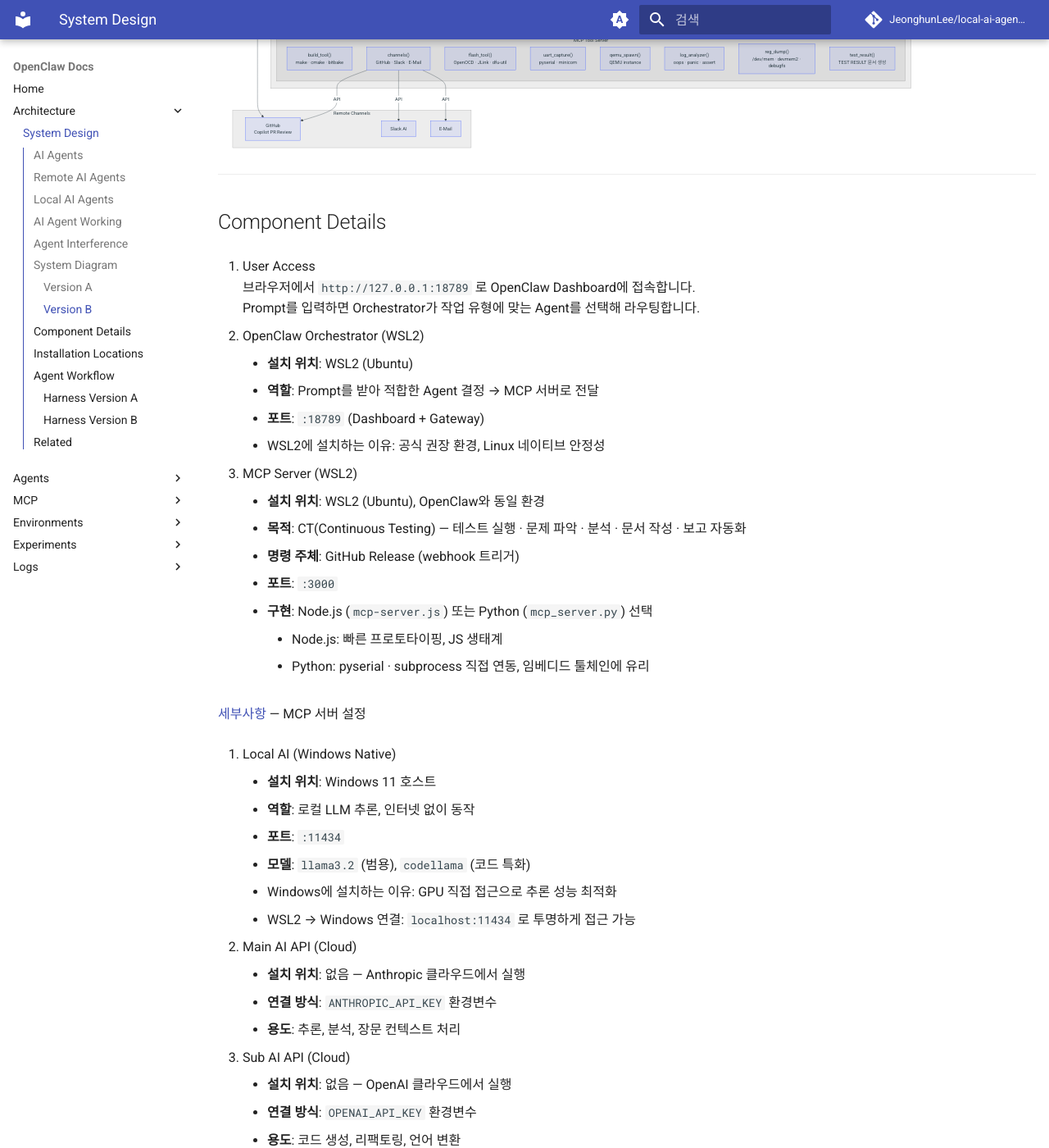
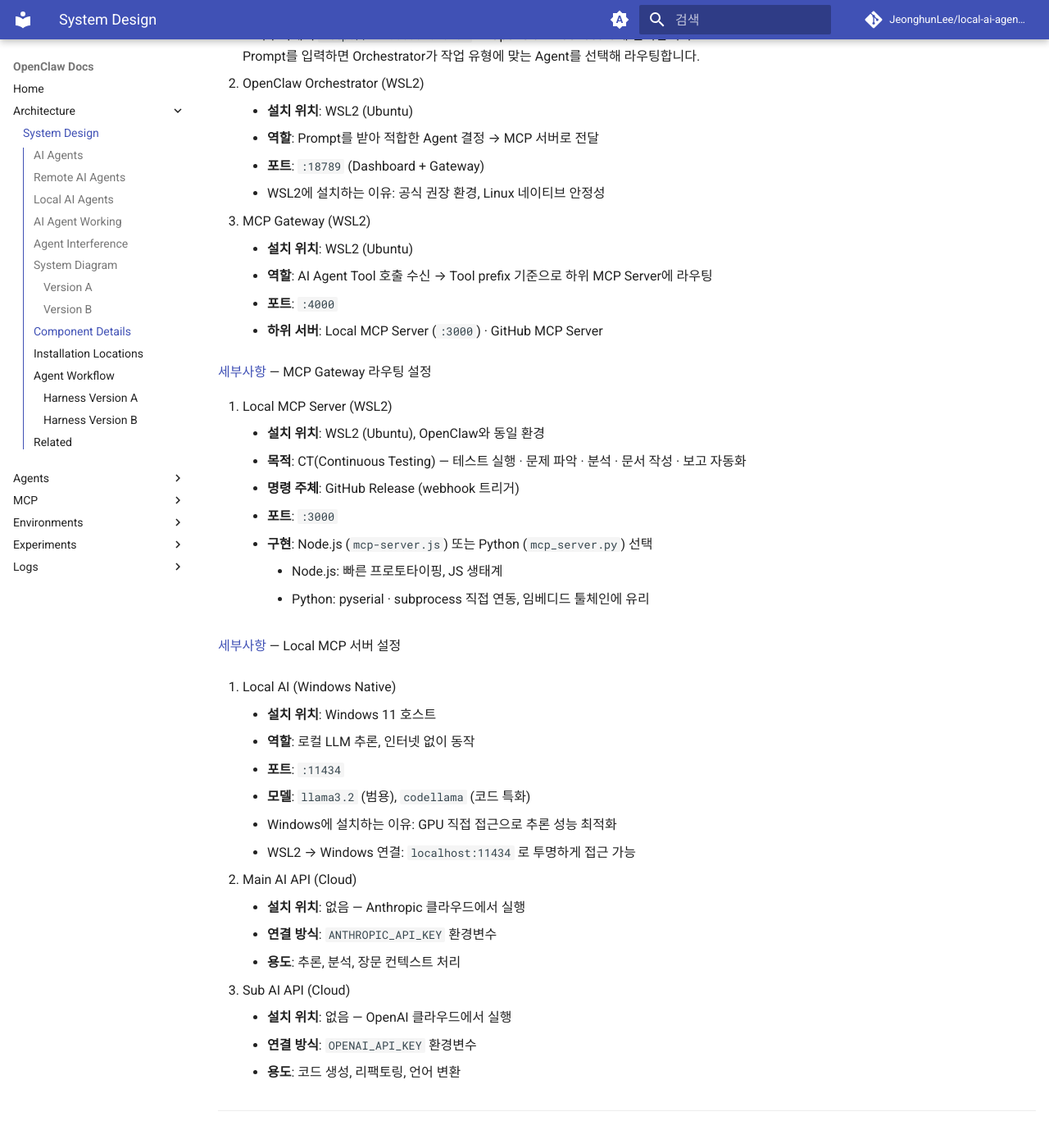
Before and after one commit to JeonghunLee/local-ai-agent-mcp, an MkDocs documentation site: the page built from docs/architecture/system-design.md, in a window 1280 px wide and 1400 px high, scrolled down 4666 px. Shown: the whole window at 82% size. Built offline with MkDocs 1.6.1 and Material for MkDocs 9.7.7, drawn with Linux system fonts in a browser that asks for light colours; comment, search, counter and statistics services are not loaded; some of the changed text lies outside the part shown.

Commit message:
update docs

````diff
--- a/docs/architecture/system-design.md
+++ b/docs/architecture/system-design.md
@@ -109,14 +109,17 @@ graph TD
 
     subgraph LocalWindows["Local Windows 11"]
         LocalAI["Local AI"]
-        subgraph MCPTools["MCP Tool Server"]
-            Build["build_tool()\nmake · cmake · bitbake"]
-            Flash["flash_tool()\nOpenOCD · JLink · dfu-util"]
-            Uart["uart_capture()\npyserial · minicom"]
-            Qemu["qemu_spawn()\nQEMU instance"]
-            LogA["log_analyzer()\noops · panic · assert"]
-            Reg["reg_dump()\n/dev/mem · devmem2 · debugfs"]
-            TestR["test_result()\nTEST RESULT 문서 생성"]
+        subgraph MCPGatewayA["MCP Gateway (:4000)"]
+            subgraph MCPTools["Local MCP Server (:3000)"]
+                Build["build_tool()\nmake · cmake · bitbake"]
+                Flash["flash_tool()\nOpenOCD · JLink · dfu-util"]
+                Uart["uart_capture()\npyserial · minicom"]
+                Qemu["qemu_spawn()\nQEMU instance"]
+                LogA["log_analyzer()\noops · panic · assert"]
+                Reg["reg_dump()\n/dev/mem · devmem2 · debugfs"]
+                TestR["test_result()\nTEST RESULT 문서 생성"]
+            end
+            GHMC["GitHub MCP Server\nPR · Issue · Actions"]
         end
     end
 
@@ -134,8 +137,10 @@ graph TD
     SubAI --> OpenClaw
     LocalAI --> OpenClaw
 
-    LocalAI -->|HTTP| MCPTools
-    SubAI -->|HTTP| MCPTools
+    LocalAI -->|HTTP| MCPGatewayA
+    SubAI -->|HTTP| MCPGatewayA
+
+    GHMC -->|API| GitHub
 
     OpenClaw -->|API| GitHub
     OpenClaw -->|API| Slack
@@ -163,15 +168,18 @@ graph TD
 
     subgraph LocalWindows["Local Windows 11"]
         LocalAI["Local AI"]
-        subgraph MCPTools["MCP Tool Server"]
-            Build["build_tool()\nmake · cmake · bitbake"]
-            Chan["channels()\nGitHub · Slack · E-Mail"]
-            Flash["flash_tool()\nOpenOCD · JLink · dfu-util"]
-            Uart["uart_capture()\npyserial · minicom"]
-            Qemu["qemu_spawn()\nQEMU instance"]
-            LogA["log_analyzer()\noops · panic · assert"]
-            Reg["reg_dump()\n/dev/mem · devmem2 · debugfs"]
-            TestR["test_result()\nTEST RESULT 문서 생성"]
+        subgraph MCPGatewayB["MCP Gateway (:4000)"]
+            subgraph MCPTools["Local MCP Server (:3000)"]
+                Build["build_tool()\nmake · cmake · bitbake"]
+                Chan["channels()\nGitHub · Slack · E-Mail"]
+                Flash["flash_tool()\nOpenOCD · JLink · dfu-util"]
+                Uart["uart_capture()\npyserial · minicom"]
+                Qemu["qemu_spawn()\nQEMU instance"]
+                LogA["log_analyzer()\noops · panic · assert"]
+                Reg["reg_dump()\n/dev/mem · devmem2 · debugfs"]
+                TestR["test_result()\nTEST RESULT 문서 생성"]
+            end
+            GHMC["GitHub MCP Server\nPR · Issue · Actions"]
         end
     end
 
@@ -185,12 +193,14 @@ graph TD
     SubAICLI --> SubAI
     VSCode -->|Copilot| GitHub
 
-    LocalAI -->|HTTP| MCPTools
-    SubAI -->|HTTP| MCPTools
+    LocalAI -->|HTTP| MCPGatewayB
+    SubAI -->|HTTP| MCPGatewayB
 
     Chan -->|API| GitHub
     Chan -->|API| Slack
     Chan -->|API| EMail
+
+    GHMC -->|API| GitHub
 ```
 
 
@@ -208,7 +218,15 @@ Prompt를 입력하면 Orchestrator가 작업 유형에 맞는 Agent를 선택
     - **포트**: `:18789` (Dashboard + Gateway)
     - WSL2에 설치하는 이유: 공식 권장 환경, Linux 네이티브 안정성
 
-3. MCP Server (WSL2)
+3. MCP Gateway (WSL2)
+    - **설치 위치**: WSL2 (Ubuntu)
+    - **역할**: AI Agent Tool 호출 수신 → Tool prefix 기준으로 하위 MCP Server에 라우팅
+    - **포트**: `:4000`
+    - **하위 서버**: Local MCP Server (`:3000`) · GitHub MCP Server
+
+[세부사항](../mcp/mcp_gateway.md) — MCP Gateway 라우팅 설정
+
+4. Local MCP Server (WSL2)
     - **설치 위치**: WSL2 (Ubuntu), OpenClaw와 동일 환경
     - **목적**: CT(Continuous Testing) — 테스트 실행 · 문제 파악 · 분석 · 문서 작성 · 보고 자동화
     - **명령 주체**: GitHub Release (webhook 트리거)
@@ -217,10 +235,10 @@ Prompt를 입력하면 Orchestrator가 작업 유형에 맞는 Agent를 선택
         - Node.js: 빠른 프로토타이핑, JS 생태계
         - Python: pyserial · subprocess 직접 연동, 임베디드 툴체인에 유리
 
-[세부사항](../mcp/local_mcp_server.md) — MCP 서버 설정
+[세부사항](../mcp/local_mcp_server.md) — Local MCP 서버 설정
 
 
-4. Local AI (Windows Native)
+5. Local AI (Windows Native)
     - **설치 위치**: Windows 11 호스트
     - **역할**: 로컬 LLM 추론, 인터넷 없이 동작
     - **포트**: `:11434`
@@ -242,14 +260,16 @@ Prompt를 입력하면 Orchestrator가 작업 유형에 맞는 Agent를 선택
 
 ## Installation Locations
 
-| 컴포넌트     | 설치 위치            | 포트    |
-|-------------|---------------------|---------|
-| OpenClaw    | WSL2 (Ubuntu)       | :18789  |
-| MCP Server  | WSL2 (Ubuntu)       | :3000   |
-| Node.js 24  | WSL2 (Ubuntu)       | —       |
-| Local AI    | Windows 11 (호스트) | :11434  |
-| Main AI API |  Cloud       | —       |
-| Sub AI API  | Cloud             | —       |
+| 컴포넌트           | 설치 위치            | 포트    |
+|-------------------|---------------------|---------|
+| OpenClaw          | WSL2 (Ubuntu)       | :18789  |
+| MCP Gateway       | WSL2 (Ubuntu)       | :4000   |
+| Local MCP Server  | WSL2 (Ubuntu)       | :3000   |
+| GitHub MCP Server | Local Process       | —       |
+| Node.js 24        | WSL2 (Ubuntu)       | —       |
+| Local AI          | Windows 11 (호스트) | :11434  |
+| Main AI API       | Cloud               | —       |
+| Sub AI API        | Cloud               | —       |
 
 ---
 
@@ -298,6 +318,7 @@ MCP Server 내부에 Channel 추가, Orchestrator 제거 후 단순화된 구조
 - [agents/claude.md](../agents/claude.md) — Main AI 설정 예시
 - [agents/ollama.md](../agents/ollama.md) — Local AI 설정 예시
 - [agents/codex.md](../agents/codex.md) — Sub AI 설정 예시
-- [mcp/local_mcp_server.md](../mcp/local_mcp_server.md) — MCP 서버 설정
+- [mcp/mcp_gateway.md](../mcp/mcp_gateway.md) — MCP Gateway 라우팅 설정
+- [mcp/local_mcp_server.md](../mcp/local_mcp_server.md) — Local MCP 서버 설정
 - [environments/window_wsl2_setup.md](../environments/window_wsl2_setup.md) — WSL2 설치 실험
 - [agents/ollama_setup.md](../agents/ollama_setup.md) — Local AI 설치 실험
````
Also changed, not shown: other parts of docs/architecture/system-design.md (+2 -2 lines).
